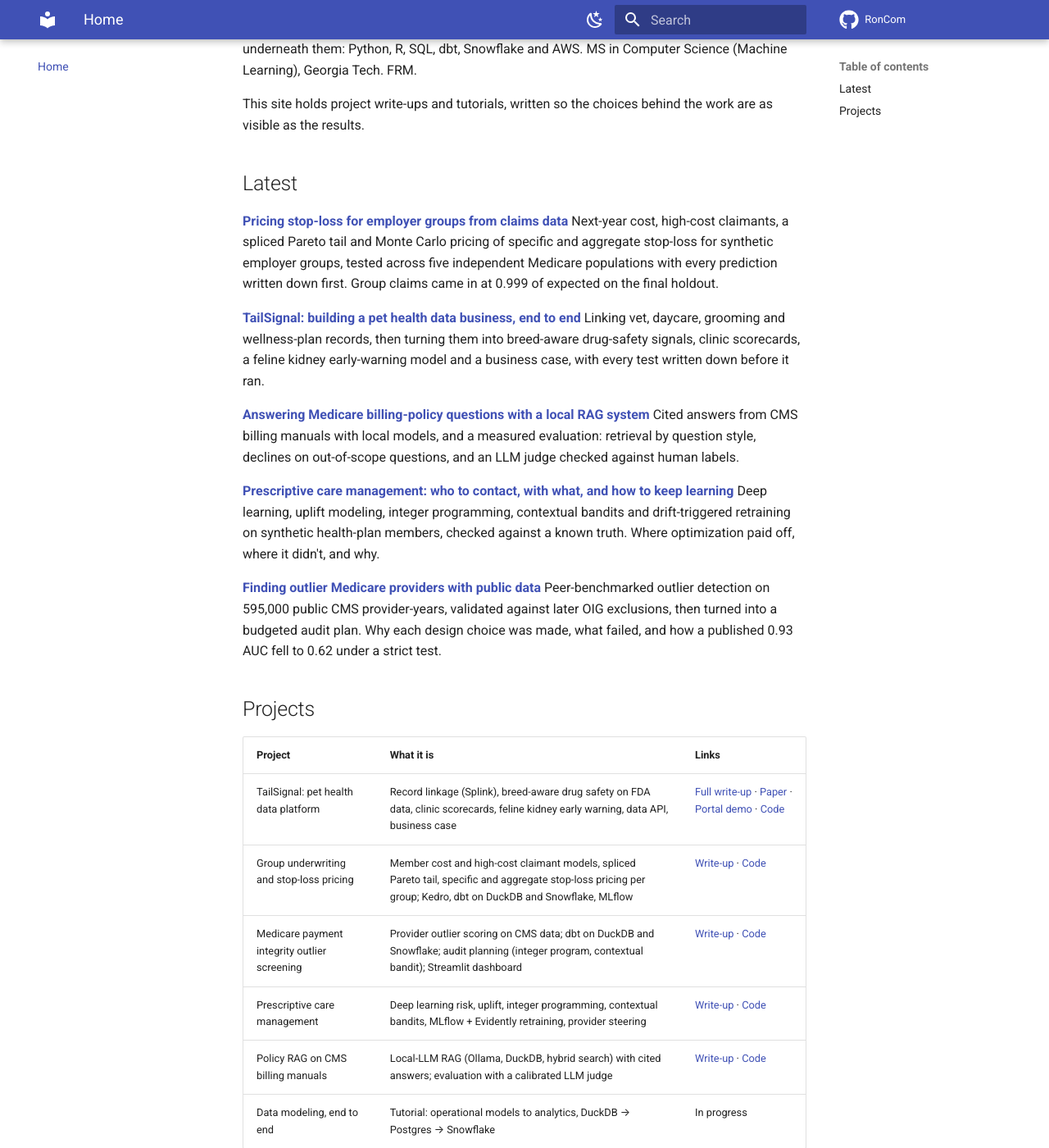
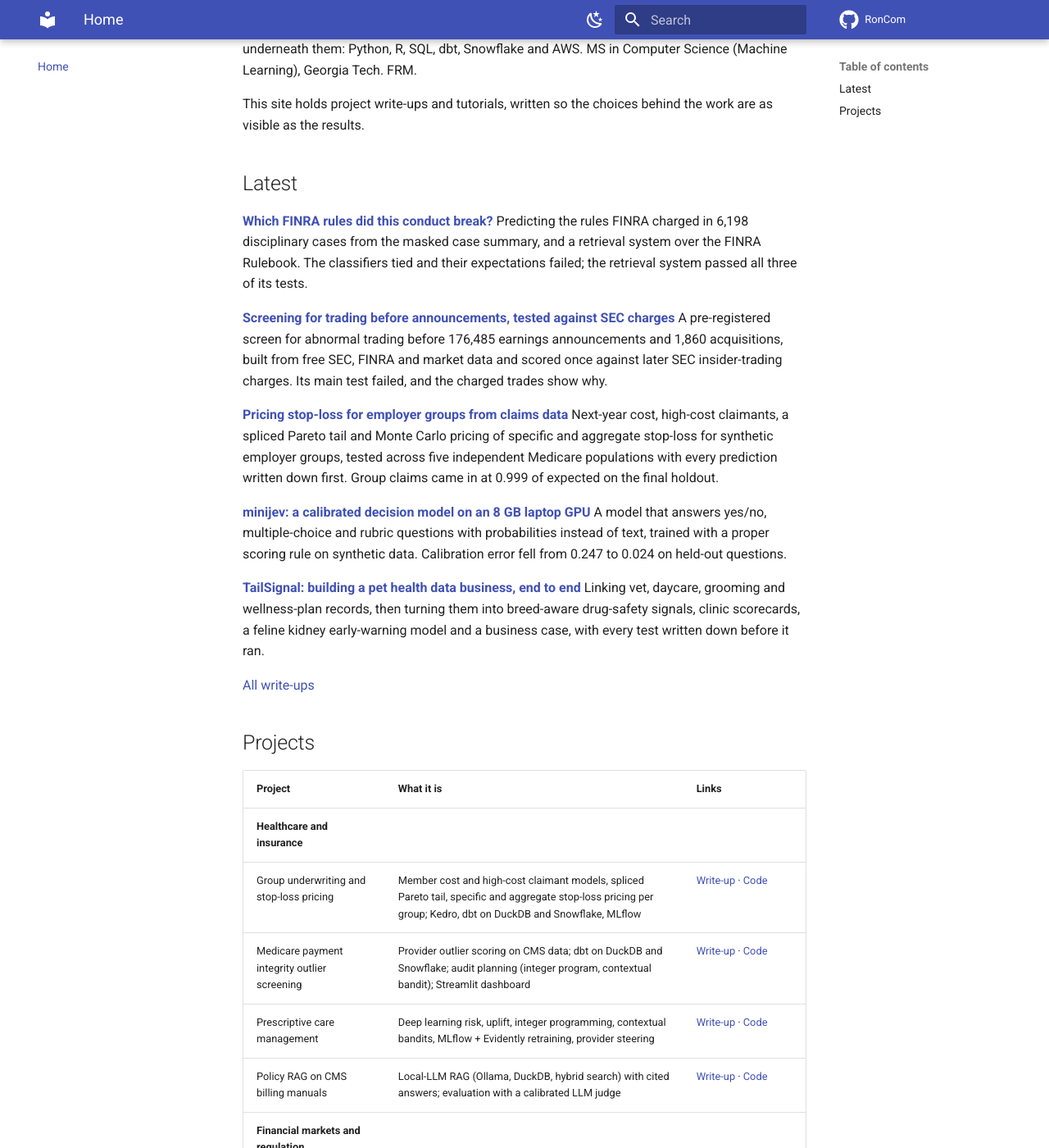
Before and after one commit to RonCom/RonCom.github.io, an MkDocs documentation site: the page built from docs/index.md, in a window 1280 px wide and 1400 px high, scrolled down 206 px. Shown: the whole window at 82% size. Built offline with MkDocs 1.6.1 and Material for MkDocs 9.7.7, drawn with Linux system fonts in a browser that asks for light colours; some of the changed text lies outside the part shown.

Commit message:
Site maintenance: current home page, projects by area, RSS, locked CI build
- Home: Latest lists the five newest write-ups (adds FINRA, insider-screen,
  minijev); the projects table adds the three missing projects and groups
  rows by area.
- Projects page grouped into Healthcare and insurance, Financial markets and
  regulation, Animal health, and Models and methods. Project headings are
  unchanged, so their anchors are too.
- RSS and JSON feeds for blog posts (mkdocs-rss-plugin), linked in the footer.
- CI installs from uv.lock and builds pull requests without deploying them.

```diff
--- a/docs/index.md
+++ b/docs/index.md
@@ -7,35 +7,46 @@ This site holds project write-ups and tutorials, written so the choices behind t
 
 ## Latest
 
+**[Which FINRA rules did this conduct break?](blog/posts/finra-enforcement-nlp.md)**
+Predicting the rules FINRA charged in 6,198 disciplinary cases from the masked case summary, and a retrieval system over
+the FINRA Rulebook. The classifiers tied and their expectations failed; the retrieval system passed all three of its tests.
+
+**[Screening for trading before announcements, tested against SEC charges](blog/posts/insider-screen.md)**
+A pre-registered screen for abnormal trading before 176,485 earnings announcements and 1,860 acquisitions, built from
+free SEC, FINRA and market data and scored once against later SEC insider-trading charges. Its main test failed, and
+the charged trades show why.
+
 **[Pricing stop-loss for employer groups from claims data](blog/posts/group-underwriting.md)**
 Next-year cost, high-cost claimants, a spliced Pareto tail and Monte Carlo pricing of specific and aggregate stop-loss
 for synthetic employer groups, tested across five independent Medicare populations with every prediction written down
 first. Group claims came in at 0.999 of expected on the final holdout.
 
+**[minijev: a calibrated decision model on an 8 GB laptop GPU](blog/posts/minijev.md)**
+A model that answers yes/no, multiple-choice and rubric questions with probabilities instead of text, trained with a
+proper scoring rule on synthetic data. Calibration error fell from 0.247 to 0.024 on held-out questions.
+
 **[TailSignal: building a pet health data business, end to end](blog/posts/tailsignal.md)**
 Linking vet, daycare, grooming and wellness-plan records, then turning them into breed-aware drug-safety signals,
 clinic scorecards, a feline kidney early-warning model and a business case, with every test written down before it ran.
 
-**[Answering Medicare billing-policy questions with a local RAG system](blog/posts/policy-rag.md)**
-Cited answers from CMS billing manuals with local models, and a measured evaluation: retrieval by question style,
-declines on out-of-scope questions, and an LLM judge checked against human labels.
-
-**[Prescriptive care management: who to contact, with what, and how to keep learning](blog/posts/care-outreach.md)**
-Deep learning, uplift modeling, integer programming, contextual bandits and drift-triggered retraining on synthetic
-health-plan members, checked against a known truth. Where optimization paid off, where it didn't, and why.
-
-**[Finding outlier Medicare providers with public data](blog/posts/medicare-fwa.md)**
-Peer-benchmarked outlier detection on 595,000 public CMS provider-years, validated against later OIG exclusions,
-then turned into a budgeted audit plan. Why each design choice was made, what failed, and how a published 0.93 AUC fell
-to 0.62 under a strict test.
+[All write-ups](blog/index.md)
 
 ## Projects
 
 | Project | What it is | Links |
 |---|---|---|
-| TailSignal: pet health data platform | Record linkage (Splink), breed-aware drug safety on FDA data, clinic scorecards, feline kidney early warning, data API, business case | [Full write-up](projects/tailsignal/index.md) · [Paper](projects/tailsignal/paper.md) · [Portal demo](projects/tailsignal/portal.md) · [Code](https://github.com/RonCom/tailsignal) |
+| **Healthcare and insurance** | | |
 | Group underwriting and stop-loss pricing | Member cost and high-cost claimant models, spliced Pareto tail, specific and aggregate stop-loss pricing per group; Kedro, dbt on DuckDB and Snowflake, MLflow | [Write-up](blog/posts/group-underwriting.md) · [Code](https://github.com/RonCom/group-underwriting) |
 | Medicare payment integrity outlier screening | Provider outlier scoring on CMS data; dbt on DuckDB and Snowflake; audit planning (integer program, contextual bandit); Streamlit dashboard | [Write-up](blog/posts/medicare-fwa.md) · [Code](https://github.com/RonCom/medicare-fwa) |
 | Prescriptive care management | Deep learning risk, uplift, integer programming, contextual bandits, MLflow + Evidently retraining, provider steering | [Write-up](blog/posts/care-outreach.md) · [Code](https://github.com/RonCom/care-outreach) |
 | Policy RAG on CMS billing manuals | Local-LLM RAG (Ollama, DuckDB, hybrid search) with cited answers; evaluation with a calibrated LLM judge | [Write-up](blog/posts/policy-rag.md) · [Code](https://github.com/RonCom/policy-rag) |
+| **Financial markets and regulation** | | |
+| Screening for trading before announcements | Abnormal-trading scores from SEC EDGAR, FINRA off-exchange short volume and daily bars; SEC charges read by a local LLM with a hand-checked accuracy gate | [Write-up](blog/posts/insider-screen.md) · [Code](https://github.com/RonCom/insider-screen) |
+| FINRA rule classification and Rulebook RAG | TF-IDF, fine-tuned ModernBERT and local-LLM zero-shot on masked case summaries; retrieval over the FINRA Rulebook with an LLM judge | [Write-up](blog/posts/finra-enforcement-nlp.md) · [Code](https://github.com/RonCom/finra-enforcement-nlp) |
+| **Animal health** | | |
+| TailSignal: pet health data platform | Record linkage (Splink), breed-aware drug safety on FDA data, clinic scorecards, feline kidney early warning, data API, business case | [Full write-up](projects/tailsignal/index.md) · [Paper](projects/tailsignal/paper.md) · [Portal demo](projects/tailsignal/portal.md) · [Code](https://github.com/RonCom/tailsignal) |
+| **Models and methods** | | |
+| minijev: calibrated decision model | Qwen3 with LoRA trained with a proper scoring rule on an 8 GB GPU; accuracy and calibration on held-out questions | [Write-up](blog/posts/minijev.md) · In progress |
 | Data modeling, end to end | Tutorial: operational models to analytics, DuckDB → Postgres → Snowflake | In progress |
+
+[Project details](projects.md)
--- a/mkdocs.yml
+++ b/mkdocs.yml
@@ -34,6 +34,12 @@ plugins:
       post_date_format: long
       post_url_format: "{slug}"
       archive: false
+  - rss:
+      match_path: "blog/posts/.*"
+      date_from_meta:
+        as_creation: date
+      categories:
+        - categories
 
 markdown_extensions:
   - admonition
@@ -56,6 +62,9 @@ extra:
       link: https://github.com/RonCom
     - icon: fontawesome/brands/linkedin
       link: https://www.linkedin.com/in/lavellechristopher
+    - icon: fontawesome/solid/rss
+      link: https://roncom.github.io/feed_rss_created.xml
+      name: RSS feed
 
 nav:
   - Home: index.md
--- a/pyproject.toml
+++ b/pyproject.toml
@@ -3,7 +3,11 @@ name = "roncom-site"
 version = "0.1.0"
 description = "Personal site: projects, write-ups and tutorials"
 requires-python = ">=3.11"
-dependencies = ["mkdocs-material>=9.5,<10", "mkdocs<2"]
+dependencies = [
+    "mkdocs-material>=9.5,<10",
+    "mkdocs-rss-plugin>=1.15,<2",
+    "mkdocs<2",
+]
 
 [tool.uv]
 package = false
```
Also changed, not shown: docs/projects.md (+65 -55 lines), 2 other files.
